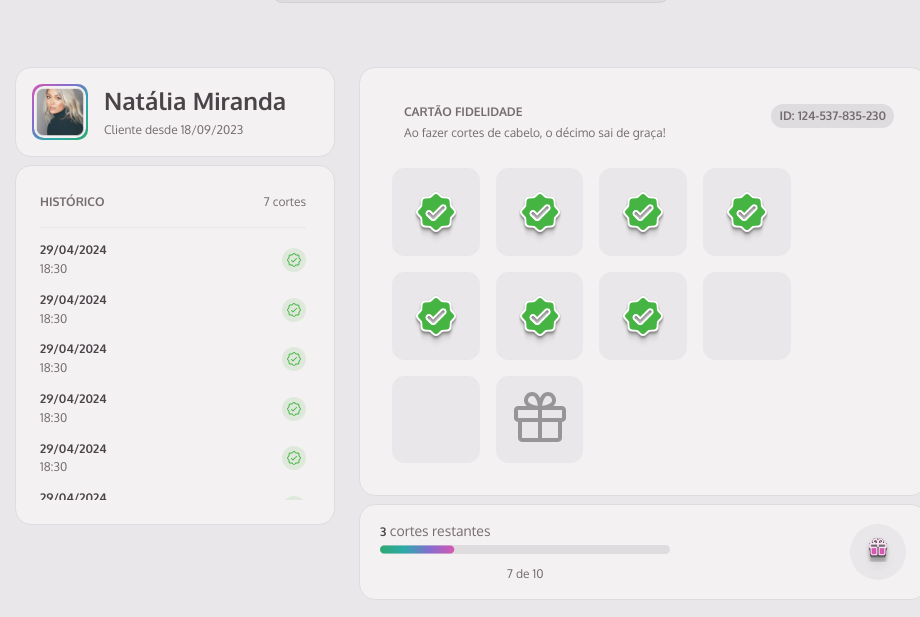
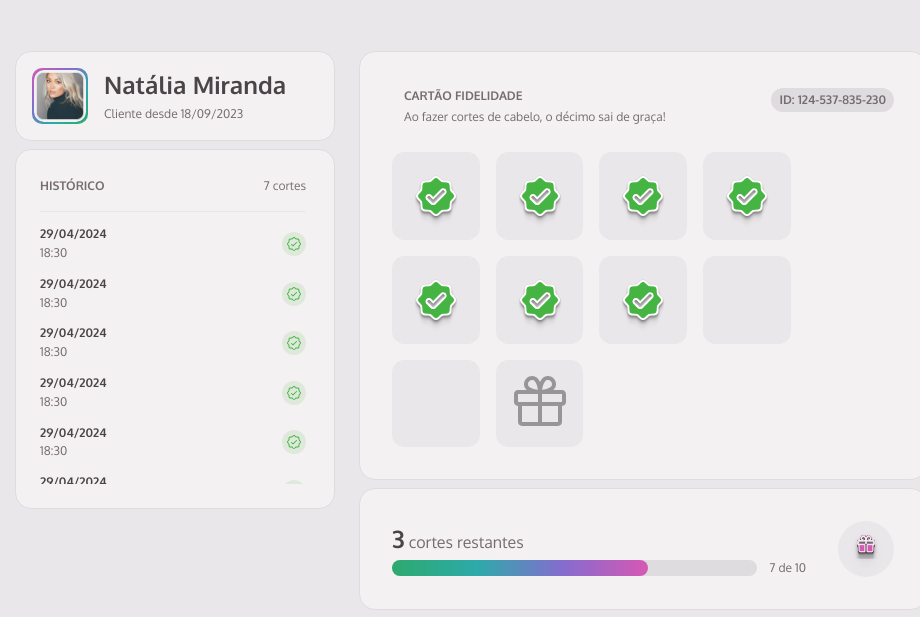
Before and after one commit to tiagomartinscc/member-club, a plain HTML site: page src/index.html in a window 1280 px wide. Shown: the part 207-824 px from the top of the page, without its empty margins (169-1089 px from the left). Drawn offline with Linux system fonts and the light colour scheme.

Commit message:
complete progress component

```diff
--- a/src/index.html
+++ b/src/index.html
@@ -186,15 +186,13 @@
 
           <div>
             <div>
-              <div>
-                <img src="assets/icons/progress.svg" alt="">
-              </div>
+              <span data-percentage="70"></span>
             </div>
             <span>7 de 10</span>
           </div>
         </div>
         <figure>
-          <img src="assets/icons/pin-gift.svg" alt="icone de presente">
+          <img data-percentage="70" src="assets/icons/pin-gift.svg" alt="icone de presente">
         </figure>
       </section>
     </main>
--- a/src/styles/header.css
+++ b/src/styles/header.css
@@ -13,7 +13,7 @@
 /* desktop */
 @media (width >= 57em) {
   .content > header {
-    margin-top: 4rem;
+    margin-top: 3rem;
 
     & img {
       width: 7.25rem
--- a/src/styles/layout.css
+++ b/src/styles/layout.css
@@ -33,10 +33,7 @@ main {
 @media (width >= 57em) {
   .content {
     max-width: 57rem;
-    /* margin: 0 auto; */
-    margin: 0 auto 10.15rem auto;
-    /* margin 0 0.75rem 10.13rem 0.75rem; */
-
+    margin: 0 auto 3rem auto;
   }
 
   main {
--- a/src/styles/sections.css
+++ b/src/styles/sections.css
@@ -208,21 +208,30 @@ section.progress {
   padding: 1rem 1.25rem;
 
   align-items: center;
+  justify-content: center;
   gap: 1.5rem;
-  align-self: stretch;
 
   border-radius: 1rem;
   border: 1px solid var(--gray-300);
   background: var(--gray-100);
 
-  & div {
+  /* div that separates the progress bar from the gift icon */
+  & > div {
     display: flex;
     flex-direction: column;
-    justify-content: flex-end;
     align-items: flex-start;
     gap: 0.25rem;
-    flex: 1 0 0;
+    width: 100%;
 
+    /* div that contains the progress bar and counter */
+    & > div {
+      display: flex;
+      justify-content: center;
+      align-items: center;
+      width: 100%;
+    }
+
+    /*  */
     & p {
       color: var(--gray-500);
       font: var(--text-sm);
@@ -232,22 +241,32 @@ section.progress {
       }
     }
 
-    & div {
+    /* progress and counter */
+    & > div {
       display: flex;
-      justify-content: center;
+      justify-content: space-between;
       align-items: center;
       gap: 0.75rem;
 
-      & div {
+      /* background progress */
+      & > div {
         display: flex;
-        padding-right: 6.73125rem;
-        flex-direction: column;
-        justify-content: space-between;
+        justify-content: flex-start;
         align-items: flex-start;
         gap: 0.5rem;
-        flex: 1 0 0;
         border-radius: 62.9375rem;
         background: var(--gray-300);
+        flex: 1;
+        height: 1rem;
+
+        /* status bar complete */
+        & > span {
+          background: var(--linear-gradient);
+          border-radius: 62.9375rem;
+          width: 70%;
+          height: 1rem;
+          display: block;
+        }
       }
       & span {
         color: var(--gray-500);
@@ -308,7 +327,7 @@ section.progress {
       gap: 1rem;
       width: 100%;
 
-      & div {
+      & > div {
         width: 5.48rem;
         height: 5.48rem;
         padding: 0.75rem;
@@ -320,7 +339,7 @@ section.progress {
       }
 
       // fix size to gift item
-      & div:nth-child(10) {
+      & > div:nth-child(10) {
         padding: 1.5rem;
 
         & img {
@@ -332,6 +351,14 @@ section.progress {
   }
 
   section.progress {
+    padding: 2rem;
+    gap: 2rem;
 
+    & div p {
+      font: var(--text-md);
+      & strong {
+        font: var(--title-md);
+      }
+    }
   }
 }
```
